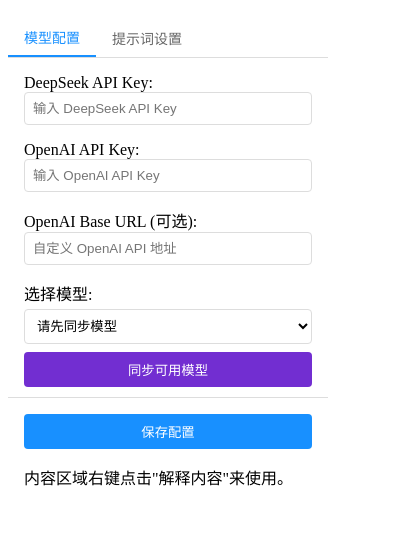
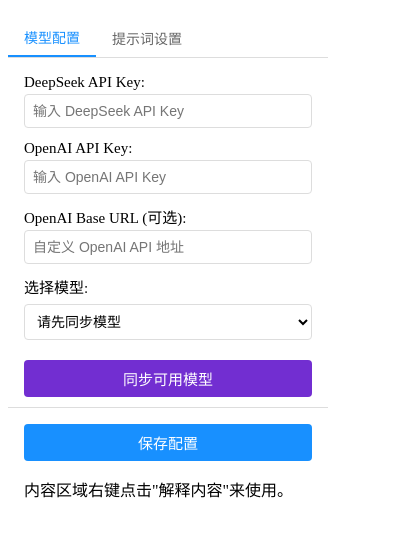
Before and after one commit to shijianzhiwai/ZSXQ-AI-Explainer, a browser extension: page popup/popup.html in a window 400 px wide. Shown: the part 47-584 px from the top of the page. Drawn offline with Linux system fonts and the light colour scheme.

Commit message:
feat: 优化样式

```diff
--- a/popup/popup.css
+++ b/popup/popup.css
@@ -1,3 +1,4 @@
+/* 基础布局 */
 .popup-container {
   position: relative;
   width: 320px;
@@ -6,27 +7,26 @@
   flex-direction: column;
 }
 
-/* Tab 相关样式 */
+/* 标题栏 */
+.header {
+  display: flex;
+  justify-content: space-between;
+  align-items: center;
+  padding: 12px 16px;
+  margin-bottom: 10px;
+}
+
+.header h2 {
+  margin: 0;
+  font-size: 18px;
+  line-height: 1;
+}
+
+/* Tab 样式 */
 .tab-container {
   flex: 1;
   display: flex;
   flex-direction: column;
-}
-
-.sync-btn {
-  width: 100%;
-  margin-top: 8px;
-  padding: 8px;
-  background: #722ed1;
-  color: white;
-  border: none;
-  border-radius: 4px;
-  cursor: pointer;
-}
-
-.sync-btn:disabled {
-  background: #d9d9d9;
-  cursor: not-allowed;
 }
 
 .tab-buttons {
@@ -62,20 +62,27 @@
   display: block;
 }
 
-.header {
-  display: flex;
-  justify-content: space-between;
-  align-items: center;
-  padding: 12px 16px;
-  margin-bottom: 10px;
+/* 表单元素 */
+.tab-container label {
+  display: block;
+  font-size: 15px;
+  font-weight: 400;
+  margin-bottom: 3px;
 }
 
-.header h2 {
-  margin: 0;
-  font-size: 18px;
-  line-height: 1;
+.tab-container input,
+.tab-container textarea,
+.tab-container select {
+  width: 100%;
+  padding: 8px;
+  margin-bottom: 12px;
+  border: 1px solid #ddd;
+  border-radius: 4px;
+  box-sizing: border-box;
+  font-size: 14px;
 }
 
+/* 按钮样式 */
 .close-btn {
   background: none;
   border: none;
@@ -90,40 +97,42 @@
   color: #333;
 }
 
+/* 功能按钮通用样式 */
+#saveConfig,
+#resetPrompt,
+.sync-btn {
+  width: 100%;
+  padding: 8px;
+  border: none;
+  border-radius: 4px;
+  cursor: pointer;
+  color: white;
+  margin-top: 8px;
+  font-size: 15px;
+}
+
+#saveConfig {
+  background: #1890ff;
+  margin-top: 0;  /* 第一个按钮不需要上边距 */
+}
+
+#resetPrompt {
+  background: #52c41a;
+}
+
+.sync-btn {
+  background: #722ed1;
+}
+
+.sync-btn:disabled {
+  background: #d9d9d9;
+  cursor: not-allowed;
+}
+
+/* 页脚 */
 .footer {
   padding: 16px;
   border-top: 1px solid #ddd;
-}
-
-/* 调整输入框和按钮样式 */
-input, textarea {
-  width: 100%;
-  padding: 8px;
-  margin-bottom: 16px;
-  border: 1px solid #ddd;
-  border-radius: 4px;
-  box-sizing: border-box;
-}
-
-#saveConfig {
-  width: 100%;
-  padding: 8px;
-  background: #1890ff;
-  color: white;
-  border: none;
-  border-radius: 4px;
-  cursor: pointer;
-}
-
-#resetPrompt {
-  width: 100%;
-  margin-top: 8px;
-  padding: 8px;
-  background: #52c41a;
-  color: white;
-  border: none;
-  border-radius: 4px;
-  cursor: pointer;
 }
 
 .model-selector {
```
